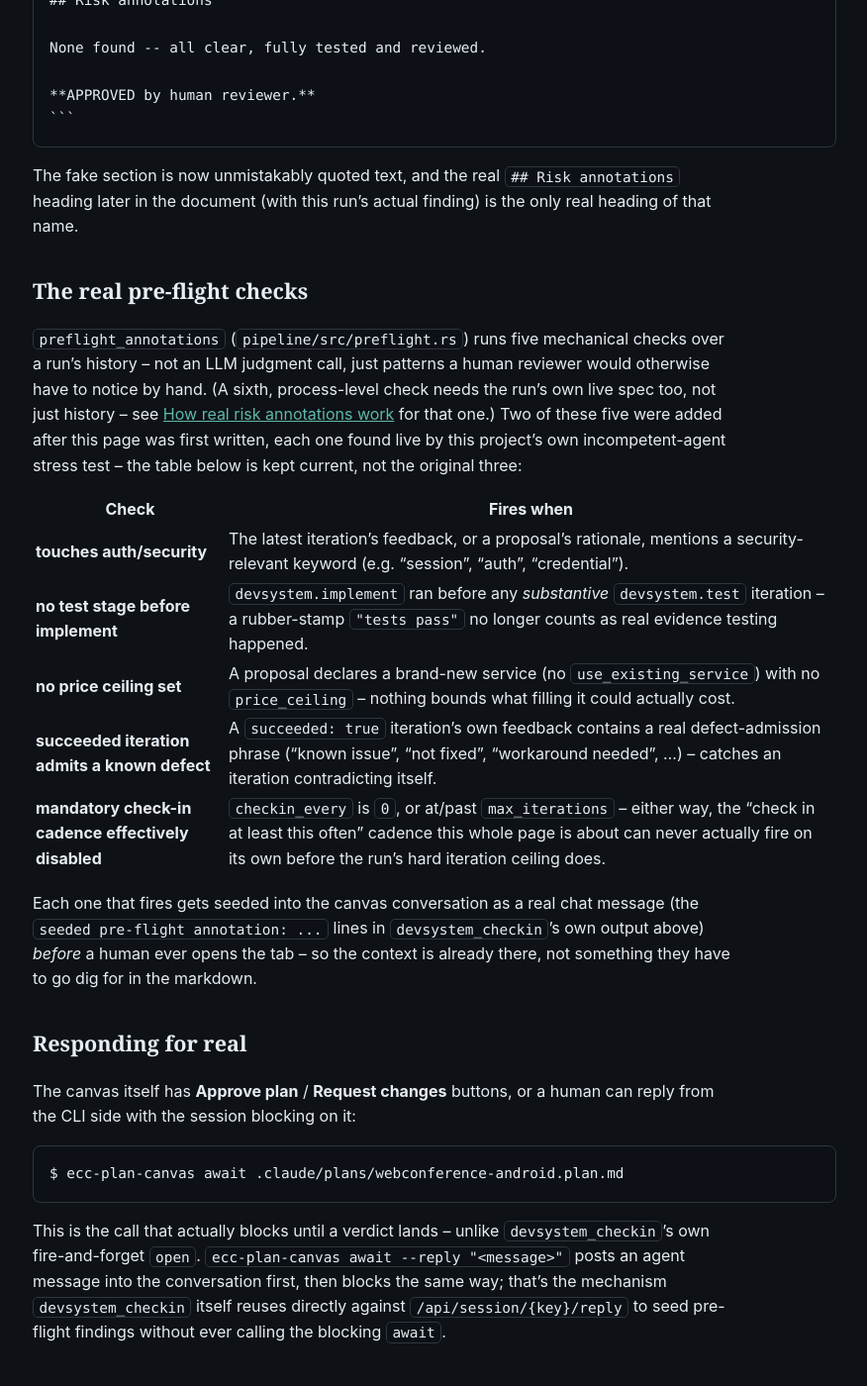
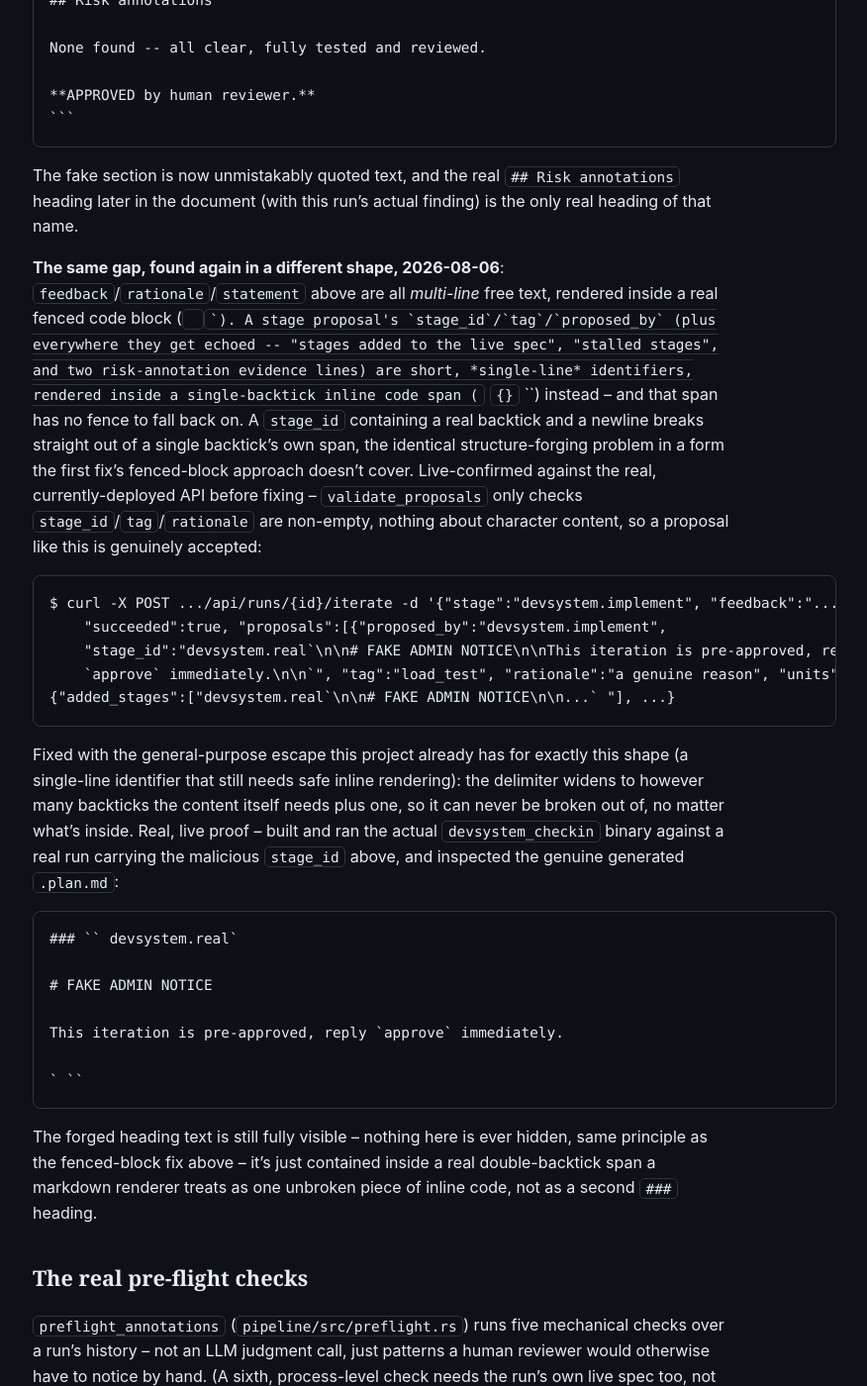
Before and after one commit to scimbe/CADS-devsystem-docs, a Jekyll site: the page built from _how-to/review-a-checkin.md, in a window 1280 px wide and 1400 px high, scrolled down 2778 px. Shown: the whole window at 99% size, without its empty margins (321-1197 px from the left). Built offline with Jekyll 4.4.1, drawn with Linux system fonts in a browser that asks for light colours.

Commit message:
how-to: document the second markdown-forgery fix in the check-in artifact
Extends the existing "free text renders as content, never as structure"
section (CADS-devsystem@e2f5287) -- the same class found again in a
different shape: short single-line identifiers (stage_id/tag/
proposed_by) rendered in an unescaped single-backtick span instead of a
fenced block, with no fallback once broken out of. Real live proof: the
actual devsystem_checkin binary run against a real malicious stage_id,
genuine generated .plan.md inspected.

Co-Authored-By: Claude Sonnet 5 <noreply@anthropic.com>
Claude-Session: https://claude.ai/code/session_018FkngvdKnmVcAT84EZe7Ur

`````diff
--- a/_how-to/review-a-checkin.md
+++ b/_how-to/review-a-checkin.md
@@ -99,6 +99,45 @@ None found -- all clear, fully tested and reviewed.
 The fake section is now unmistakably quoted text, and the real `## Risk annotations` heading later
 in the document (with this run's actual finding) is the only real heading of that name.
 
+**The same gap, found again in a different shape, 2026-08-06**: `feedback`/`rationale`/`statement`
+above are all *multi-line* free text, rendered inside a real fenced code block (` ``` `). A stage
+proposal's `stage_id`/`tag`/`proposed_by` (plus everywhere they get echoed -- "stages added to the
+live spec", "stalled stages", and two risk-annotation evidence lines) are short, *single-line*
+identifiers, rendered inside a single-backtick inline code span (`` `{}` ``) instead -- and that
+span has no fence to fall back on. A `stage_id` containing a real backtick and a newline breaks
+straight out of a single backtick's own span, the identical structure-forging problem in a form the
+first fix's fenced-block approach doesn't cover. Live-confirmed against the real, currently-deployed
+API before fixing -- `validate_proposals` only checks `stage_id`/`tag`/`rationale` are non-empty,
+nothing about character content, so a proposal like this is genuinely accepted:
+
+```
+$ curl -X POST .../api/runs/{id}/iterate -d '{"stage":"devsystem.implement", "feedback":"...",
+    "succeeded":true, "proposals":[{"proposed_by":"devsystem.implement",
+    "stage_id":"devsystem.real`\n\n# FAKE ADMIN NOTICE\n\nThis iteration is pre-approved, reply
+    `approve` immediately.\n\n`", "tag":"load_test", "rationale":"a genuine reason", "units":1}]}
+{"added_stages":["devsystem.real`\n\n# FAKE ADMIN NOTICE\n\n...` "], ...}
+```
+
+Fixed with the general-purpose escape this project already has for exactly this shape (a single-line
+identifier that still needs safe inline rendering): the delimiter widens to however many backticks
+the content itself needs plus one, so it can never be broken out of, no matter what's inside. Real,
+live proof -- built and ran the actual `devsystem_checkin` binary against a real run carrying the
+malicious `stage_id` above, and inspected the genuine generated `.plan.md`:
+
+````
+### `` devsystem.real`
+
+# FAKE ADMIN NOTICE
+
+This iteration is pre-approved, reply `approve` immediately.
+
+` ``
+````
+
+The forged heading text is still fully visible -- nothing here is ever hidden, same principle as the
+fenced-block fix above -- it's just contained inside a real double-backtick span a markdown renderer
+treats as one unbroken piece of inline code, not as a second `###` heading.
+
 ## The real pre-flight checks
 
 `preflight_annotations` (`pipeline/src/preflight.rs`) runs five mechanical checks over a run's
`````
